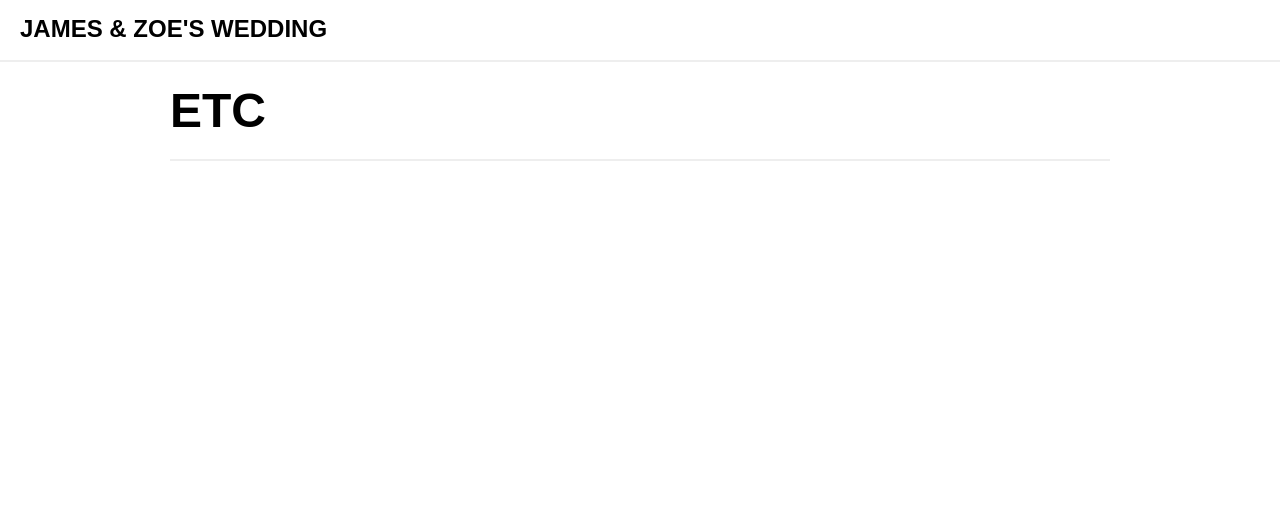
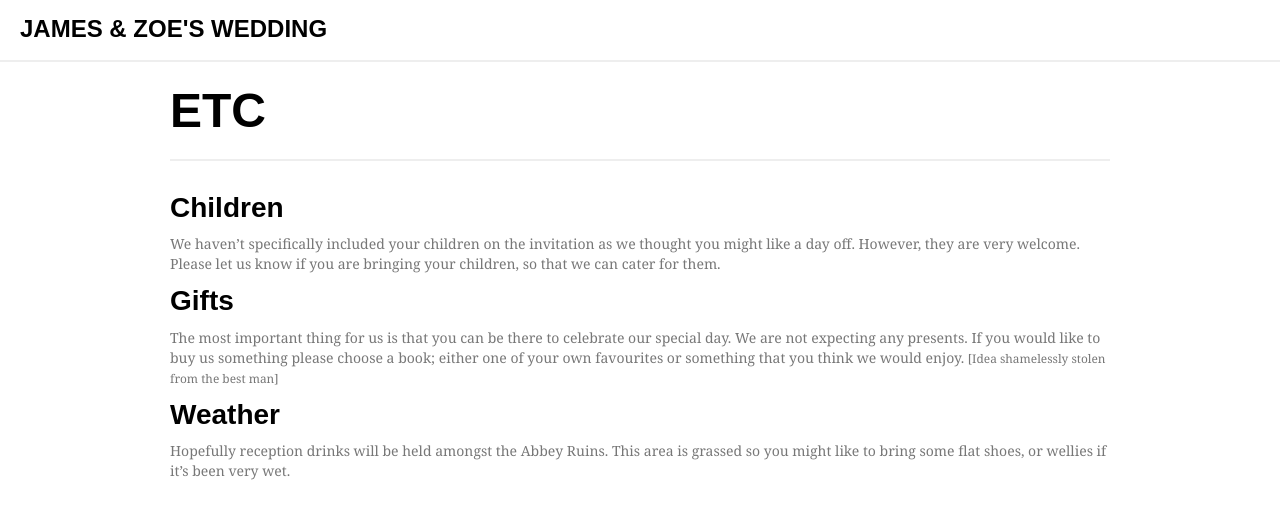
Before and after one commit to jstembridge/jamesandzoe.info, a Jekyll site: the page built from etc.md, in a window 1280 px wide. Shown: the top 519 px of the page. Built offline with Jekyll 4.4.1, drawn with Linux system fonts in a browser that asks for light colours; nearby versions of some CDN libraries; some web fonts are replaced.

Commit message:
ETC content

```diff
--- a/etc.md
+++ b/etc.md
@@ -2,3 +2,12 @@
 layout: page
 title: ETC
 ---
+### Children
+We haven’t specifically included your children on the invitation as we thought you might like a day off.  However, they are very welcome.  Please let us know if you are bringing your children, so that we can cater for them.
+
+### Gifts
+The most important thing for us is that you can be there to celebrate our special day.  We are not expecting any presents.  If you would like to buy us something please choose a book; either one of your own favourites or something that you think we would enjoy.
+<small>[Idea shamelessly stolen from the best man]</small>
+
+### Weather
+Hopefully reception drinks will be held amongst the Abbey Ruins.  This area is grassed so you might like to bring some flat shoes, or wellies if it's been very wet.
```
